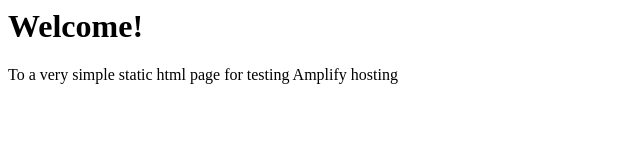
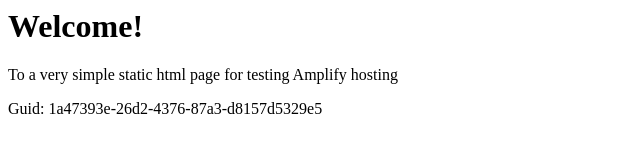
Before and after one commit to aws-aemilia-nrt/Github-PR-Commit-Integration-Test-DoNotTouch-Gith-OKSLNVO2-v1-preprod-ap-northeast-1, a website: page src/index.html in a window 1280 px wide. Shown: the whole page, without its empty margins (0-640 px from the left). Drawn offline with Linux system fonts and the light colour scheme.

Commit message:
commit from integ tests

```diff
--- a/src/index.html
+++ b/src/index.html
@@ -1,3 +1,5 @@
+
+
 <html lang="en">
 
 <head>
@@ -10,6 +12,6 @@
 <body>
     <h1>Welcome!</h1>
     <p>To a very simple static html page for testing Amplify hosting</p>
-</body>
+    <p>Guid: 1a47393e-26d2-4376-87a3-d8157d5329e5</p></body>
 
 </html>
```
